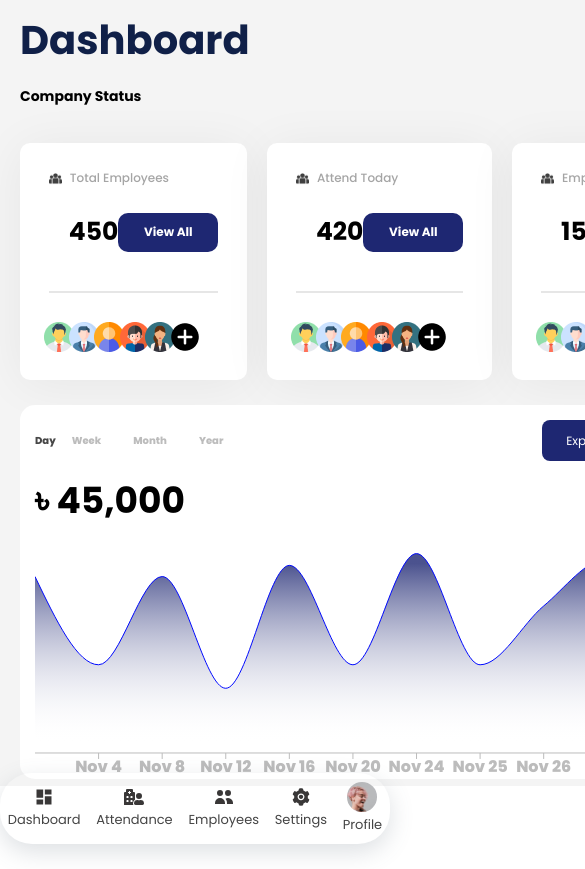
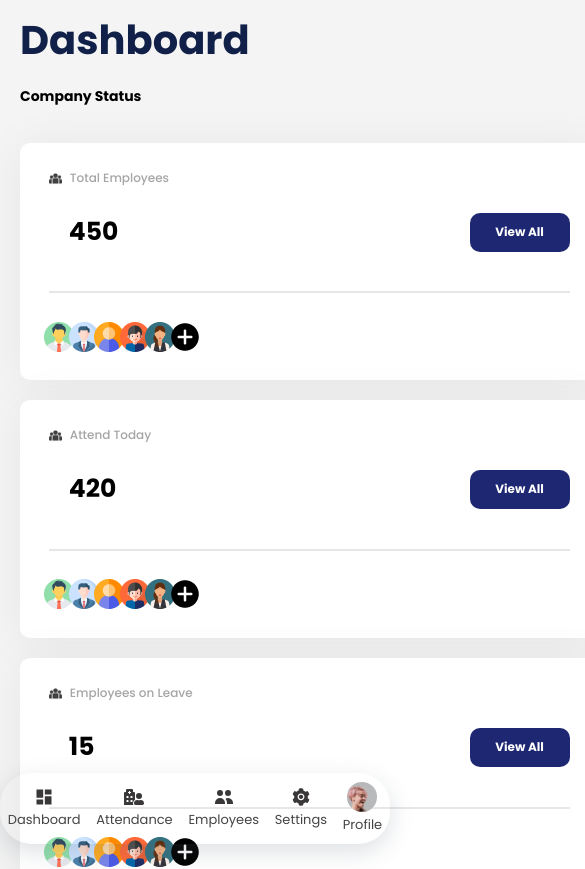
Before and after one commit to Muktar2298/nextgen-admin-panel, a React (Create React App) app: page / in a window 390 px wide. Shown: the top 869 px of the page, 585 px wide, since content can reach past the window. Before the commit the page ends 844 px from the top, so only its background shows below. Built offline with nearby package versions, Linux system fonts and the light colour scheme.

Commit message:
Updating :: ChartPage Responsiveness

```diff
--- a/src/Pages/DashboardPage/DashboardPage.scss
+++ b/src/Pages/DashboardPage/DashboardPage.scss
@@ -29,13 +29,12 @@
     }
 
     .widgets {
-      display: flex;
+      // display: flex;
+      display: grid;
+      grid-template-columns: repeat(4, 1fr);
       padding: 20px;
       gap: 20px;
     }
-
-
-
 
     .charts {
       display: flex;
@@ -44,3 +43,43 @@
     }
   }
 }
+
+//==============MEDIA QUERIES============//
+/* Extra small devices (phones, 600px and down) */
+@media only screen and (max-width: 600px) {
+  .widgets {
+    display: grid;
+    grid-template-columns: repeat(1, 1fr) !important;
+    padding: 20px;
+    gap: 20px;
+  }
+}
+/* Small devices (portrait tablets and large phones, 600px and up) */
+@media only screen and (min-width: 600px) {
+  .widgets {
+    display: grid;
+    grid-template-columns: repeat(2, 1fr) !important;
+    padding: 20px;
+    gap: 20px;
+  }
+}
+
+/* Medium devices (landscape tablets, 768px and up) */
+@media only screen and (min-width: 768px) {
+  .widgets {
+    display: grid;
+    grid-template-columns: repeat(2, 1fr) !important;
+    padding: 20px;
+    gap: 20px;
+  }
+}
+
+/* Large devices (laptops/desktops, 992px and up) */
+@media only screen and (min-width: 992px) {
+  .widgets {
+    display: grid;
+    grid-template-columns: repeat(4, 1fr) !important;
+    padding: 20px;
+    gap: 20px;
+  }
+}
```
Also changed, not shown: src/components/Widget/Widget.scss (+24 -0 lines).
